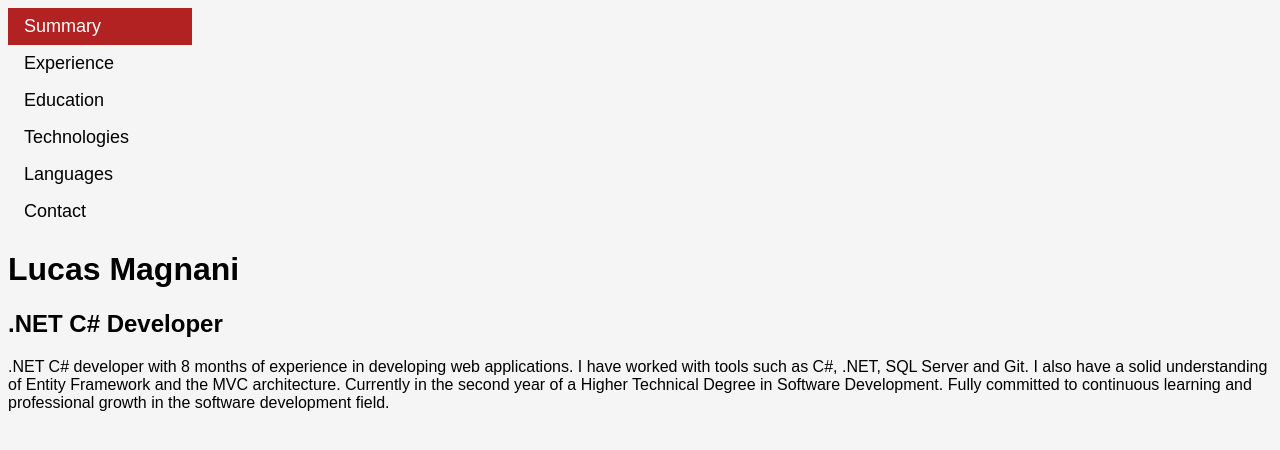
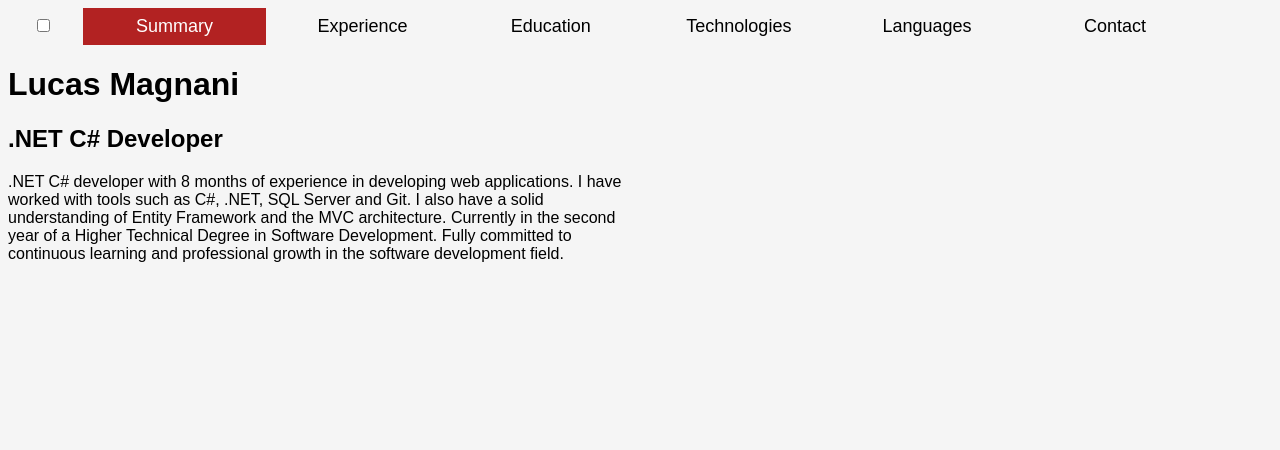
Before and after one commit to lucas96aj/LucasMagnaniPortfolio, a plain HTML site: page index.html in a window 1280 px wide. Drawn offline with Linux system fonts and the light colour scheme.

Commit message:
Style changes

```diff
--- a/css/styles.css
+++ b/css/styles.css
@@ -1,36 +1,38 @@
-body {
+body
+{
     background-color: #f5f5f5;
     font-family: Arial, Helvetica, sans-serif
 }
 
 /* Da formato a los labels del navbar */
-.navbar-item {
-    display: block;
+.navbar-item
+{
+    display: inline-block;
     width: 12%;
     padding: 8px 16px;
     font-size: large;
+    text-align: center;
 }
 
-/* Cambia el estilo del item del navbar que se encuentre abajo del mouse */
-.navbar-item:hover {
+/* Cambia el estilo del item del navbar que se encuentre abajo del mouse y también del item seleccionado */
+.navbar-item:hover,
+.nav-radio:checked + label
+{
     background-color: firebrick;
     color: white;
 }
 
 /* Oculta los radio buttons */
-.nav-radio {
+.nav-radio
+{
     display: none;
 }
 
-/* Le da formato al item del menu que se encuentre seleccionado */
-.nav-radio:checked + label {
-    background-color: firebrick;
-    color: white;
-}
-
-/* Oculta todas las secciones por defecto */
-.section {
+/* Oculta y da estilo a las secciones por defecto */
+.section
+{
     display: none;
+    width: 50%;
 }
 
 /* Muestra la seccion que corresponda segun el item seleccionado */
@@ -39,6 +41,26 @@ body {
 #education:checked ~ #education-container,
 #technologies:checked ~ #technologies-container,
 #languages:checked ~ #languages-container,
-#contact:checked ~ #contact-container {
-    display: inline;
+#contact:checked ~ #contact-container
+{
+    display: block;
 }
+
+#dark-mode
+{
+    display: inline-block;
+    width: 5%
+}
+
+body:has(#dark-mode:checked)
+{
+    background-color: black;
+    color: #00ff41;
+}
+
+#dark-mode:checked ~ .navbar-item:hover,
+#dark-mode:checked ~ .nav-radio:checked + label
+{
+    background-color: #00ff41;
+    color: black;
+}
--- a/index.html
+++ b/index.html
@@ -8,6 +8,8 @@
         <link rel="stylesheet" href="css/styles.css">
     </head>
     <body>
+        <input type="checkbox" id="dark-mode" name="dark">
+
         <input type="radio" id="summary" name="navbar" class="nav-radio" checked>
         <label for="summary" class="navbar-item">Summary</label>
 
@@ -25,6 +27,8 @@
 
         <input type="radio" id="contact" class="nav-radio" name="navbar">
         <label for="contact" class="navbar-item">Contact</label>
+
+
 
         <div id="summary-container" class="section">
             <h1>Lucas Magnani</h1>
```
Lines whose indentation alone changed are shown as unchanged.
